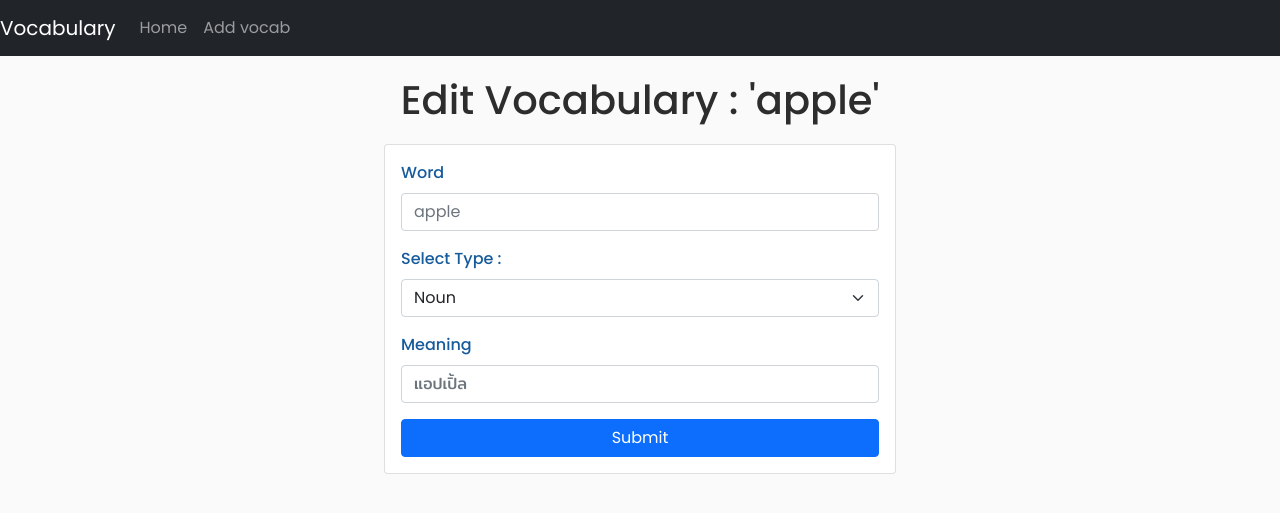
After one commit to SupansaTan/DjangoTutorial_G1, a Django app: page /vocab/1/edit in a window 1280 px wide. The commit adds this page. Shown: the top 513 px of the page. Run offline with Django 3.2, Linux system fonts and the light colour scheme; data comes from the database, SQL or seed files in the repository; both versions use the stored data as it was after the commit; some libraries are stand-ins or nearby versions.

Commit message:
Add edit method and edit vocabulary template

```diff
--- a/vocab/static/vocab/css/detail.css
+++ b/vocab/static/vocab/css/detail.css
@@ -67,3 +67,7 @@ h1 {
 .delete_vocab {
     text-align: center;
 }
+
+.edit_vocab {
+    text-align: center;
+}
--- /dev/null
+++ b/vocab/templates/vocab/edit.html
@@ -0,0 +1,75 @@
+{% extends 'vocab/base.html' %}
+{% load static %}
+
+{% block title %}Vocabulary{% endblock %}
+
+{% block style %}
+<link rel="stylesheet" type="text/css" href="{% static 'vocab/css/add.css' %}">
+{% endblock %}
+
+{% block content %}
+<!-- navbar -->
+<nav class="navbar navbar-expand-lg navbar-dark bg-dark">
+    <a class="navbar-brand" href="{% url 'vocab:index' %}" data-abc="true">Vocabulary</a>
+    <button class="navbar-toggler" type="button" data-toggle="collapse" data-target="#navbarColor02" aria-controls="navbarColor02" aria-expanded="false" aria-label="Toggle navigation">
+        <span class="navbar-toggler-icon"></span>
+    </button>
+    <div class="collapse navbar-collapse" id="navbarColor02">
+        <ul class="navbar-nav me-5 mb-2 mb-lg-0">
+            <li class="nav-item active">
+                <a class="nav-link" href="{% url 'vocab:index' %}" data-abc="true">Home</a>
+            </li>
+            <li class="nav-item">
+                <a class="nav-link" href="{% url 'vocab:add' %}" data-abc="true">Add vocab</a>
+            </li>
+        </ul>
+    </div>
+</nav>
+
+<!-- heading -->
+<h1>Edit Vocabulary : '{{ vocab }}'</h1>
+
+<!-- success alert -->
+{% if success %}
+    <div class="alert alert-success" role="alert">
+    {{ success }}
+    </div>
+{% endif %}
+
+<!-- failed alert -->
+{% if failed %}
+    <div class="alert alert-danger" role="alert">
+    {{ failed }}
+    </div>
+{% endif %}
+
+<!-- form -->
+<div class="card">
+    <div class="card-body">
+        <form action="" method="post">
+            {% csrf_token %}
+            <div class="mb-3">
+                <label for="WordInput" class="form-label">Word</label>
+                <input type="text" name ="vocab_input" id="WordInput" class="form-control" placeholder="{{ vocab }}">
+            </div>
+            <div class="mb-3">
+                <label for="Select" class="form-label">Select Type : </label>
+                <select id="Select" class="form-select" name="type_input">
+                    <option selected disabled value="">{{ vocab_type }}</option>
+                    <option value="Noun">Noun [N]</option>
+                    <option value="Verb">Verb [V]</option>
+                    <option value="Adverb">Adverb [ADV]</option>
+                    <option value="Adjective">Adjective [ADJ]</option>
+                </select>
+            </div>
+            <div class="mb-3">
+                <label for="MeaningInput" class="form-label">Meaning</label>
+                <input type="text" name ="meanning_input" id="MeaningInput" class="form-control" placeholder="{{ vocab_meanning }}">
+            </div>
+            <div class="text-center">
+                <button type="submit" class="btn btn-primary w-100">Submit</button>
+            </div>
+        </form>
+    </div>
+</div>
+{% endblock %}
--- a/vocab/templates/vocab/result.html
+++ b/vocab/templates/vocab/result.html
@@ -44,7 +44,11 @@
 
         {% for vocab in vocab_list %}
         <tr>
-            <td class="column1">{{ vocab.vocab_text }}</td>
+            <td class="column1">
+                <a href="{% url 'vocab:detail' vocab.id %}">
+                    {{ vocab.vocab_text }}
+                </a>
+            </td>
             <td class="column2">{{ vocab.get_type }}</td>
             <td class="column3">{{ vocab.get_meaning }}</td>
         </tr>
--- a/vocab/urls.py
+++ b/vocab/urls.py
@@ -8,5 +8,6 @@ urlpatterns = [
     path('<int:vocab_id>/', views.detail, name='detail'),
     path('add/', views.addVocab, name='add'),
     path('result/', views.search, name='search'),
-    path('delete/<int:vocab_id>/', views.deleteVocab, name='delete')
+    path('delete/<int:vocab_id>/', views.deleteVocab, name='delete'),
+    path('<int:vocab_id>/edit', views.edit, name='edit')
 ]
--- a/vocab/views.py
+++ b/vocab/views.py
@@ -80,3 +80,35 @@ def addVocab(request):
 def deleteVocab(request, vocab_id):
     Vocab.objects.get(id=vocab_id).delete() # delete vocab
     return HttpResponseRedirect('/vocab/') # redirect to index page
+
+def edit(request, vocab_id):
+    vocab = Vocab.objects.get(id=vocab_id)
+
+    if request.method == 'GET':
+        vocab_text = vocab.vocab_text
+        vocab_type = vocab.get_type
+        vocab_meaning = vocab.get_meaning
+        return render(request, 'vocab/edit.html', {
+            'vocab': vocab_text,
+            'vocab_type': vocab_type,
+            'vocab_meanning': vocab_meaning
+        })
+
+    elif request.method == 'POST':
+        new_vocab = request.POST.get('vocab_input', 'None').strip()
+        new_type = request.POST.get('type_input', 'None')
+        new_meanning = request.POST.get('meanning_input', 'None').strip()
+
+        if new_vocab != 'None' and new_vocab != "":
+            vocab.vocab_text =  new_vocab
+            vocab.save()
+
+        if new_type != 'None':
+            vocab.meaning.get(id=vocab_id).type = new_type
+            vocab.save()
+
+        if new_meanning != 'None' and new_vocab != "":
+            vocab.meaning.get(id=vocab_id).means_text = new_meanning
+            vocab.save()
+
+        return redirect(f'/vocab/{vocab_id}')
```
Also changed, not shown: vocab/templates/vocab/detail.html (+10 -1 lines), db.sqlite3.
